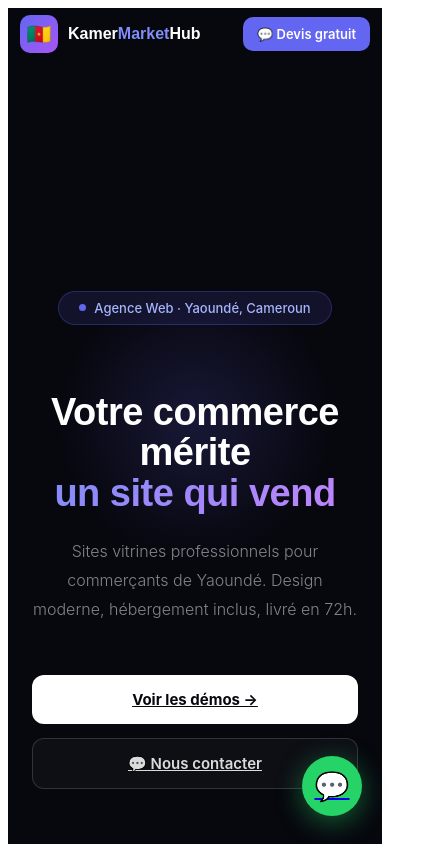
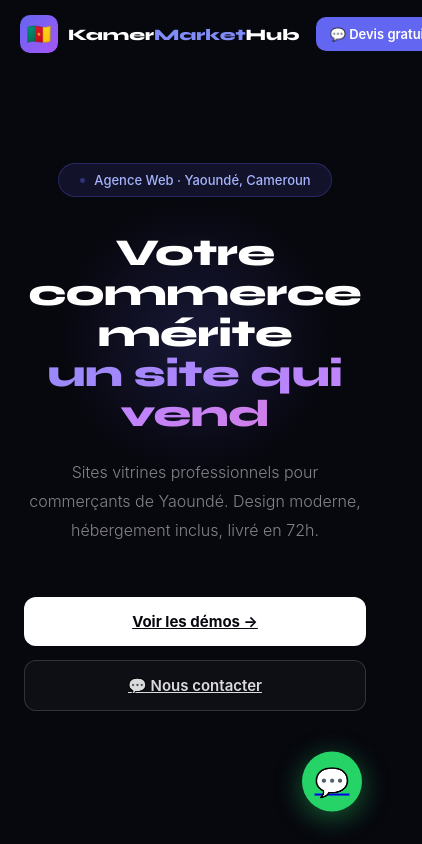
Before and after one commit to Brother656/kamer-market-hub, a Next.js app: page / in a window 390 px wide. Shown: the top 844 px of the page, 422 px wide, since content can reach past the window. Built offline with nearby package versions, Linux system fonts and the light colour scheme.

Commit message:
fix: suppression bordures blanches mobile et desktop

```diff
--- a/app/globals.css
+++ b/app/globals.css
@@ -1,6 +1,16 @@
-*, *::before, *::after { margin: 0; padding: 0; box-sizing: border-box; }
-html { scroll-behavior: smooth; }
-body { background: #07070e; overflow-x: hidden; }
+*, *::before, *::after {
+  margin: 0;
+  padding: 0;
+  box-sizing: border-box;
+}
+
+html, body {
+  margin: 0;
+  padding: 0;
+  width: 100%;
+  overflow-x: hidden;
+  background: #07070e;
+}
 
 @keyframes fadeUp {
   from { opacity: 0; transform: translateY(32px); }
@@ -19,11 +29,3 @@ body { background: #07070e; overflow-x: hidden; }
   50%  { background-position: 100% 50%; }
   100% { background-position: 0% 50%; }
 }
-@keyframes cursorPulse {
-  0%, 100% { transform: scale(1); opacity: 1; }
-  50%       { transform: scale(1.4); opacity: 0.6; }
-}
-@keyframes spin {
-  from { transform: rotate(0deg); }
-  to   { transform: rotate(360deg); }
-}
--- a/app/layout.js
+++ b/app/layout.js
@@ -1,17 +1,22 @@
 export const metadata = {
   title: 'KamerMarketHub — Sites vitrines professionnels à Yaoundé',
-  description: 'Agence web à Yaoundé. Nous créons des sites vitrines modernes pour commerçants camerounais. Design, hébergement, livraison en 72h.',
+  description: 'Agence web à Yaoundé. Sites vitrines modernes pour commerçants camerounais. Design, hébergement, livraison en 72h.',
 }
 
-import { Analytics } from '@vercel/analytics/react';
+import { Analytics } from '@vercel/analytics/react'
+import './globals.css'
 
 export default function RootLayout({ children }) {
   return (
-    <html lang="fr">
+    <html lang="fr" style={{ margin: 0, padding: 0, background: '#07070e' }}>
       <head>
-        <meta name="viewport" content="width=device-width, initial-scale=1" />
+        <meta name="viewport" content="width=device-width, initial-scale=1, viewport-fit=cover" />
+        <meta name="theme-color" content="#07070e" />
+        <link rel="preconnect" href="https://fonts.googleapis.com" />
+        <link rel="preconnect" href="https://fonts.gstatic.com" crossOrigin="anonymous" />
+        <link href="https://fonts.googleapis.com/css2?family=Outfit:wght@300;400;500;600;700;800&family=Syne:wght@700;800&display=swap" rel="stylesheet" />
       </head>
-      <body>
+      <body style={{ margin: 0, padding: 0, background: '#07070e', overflowX: 'hidden' }}>
         {children}
         <Analytics />
       </body>
```
